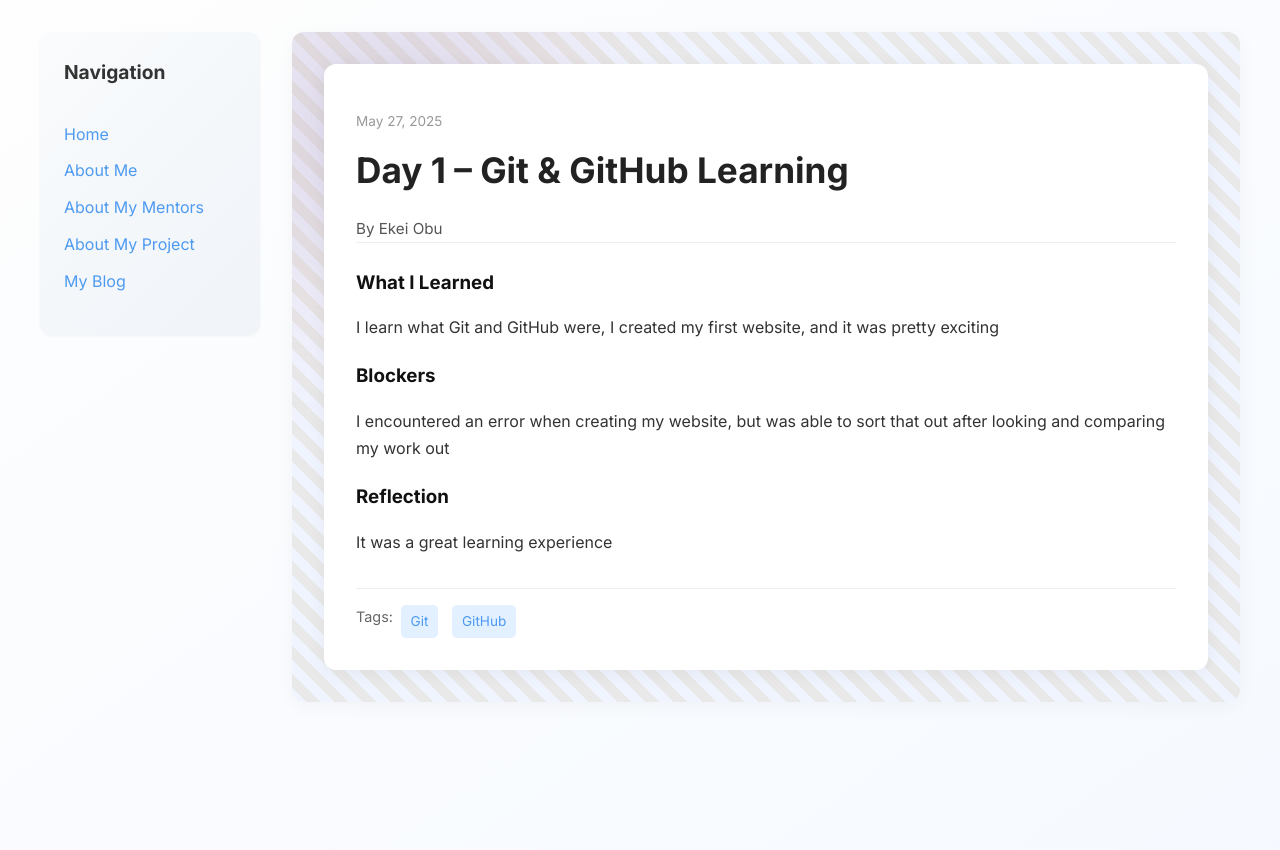
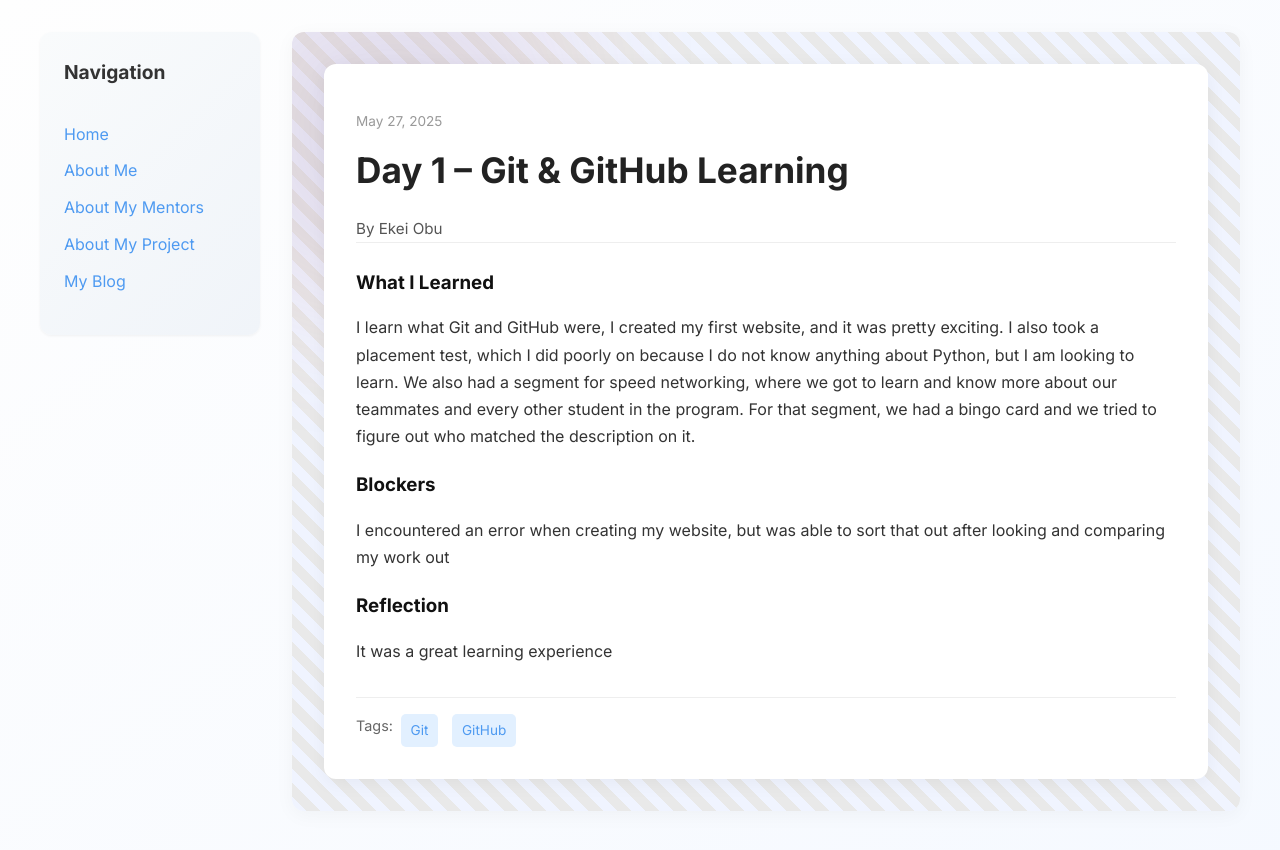
Before and after one commit to ekeiobu/ekeiobu.github.io, a Jekyll site: the page built from _posts/2025-05-27-day-1.md, in a window 1280 px wide. Shown: the top 850 px of the page. Built offline with Jekyll 4.4.1, drawn with Linux system fonts in a browser that asks for light colours.

Commit message:
Update 2025-05-27-day-1.md

```diff
--- a/_posts/2025-05-27-day-1.md
+++ b/_posts/2025-05-27-day-1.md
@@ -7,7 +7,8 @@ permalink: /day1.html
 tags: ["Git", "GitHub"]
 
 what_i_learned: |
-  I learn what Git and GitHub were, I created my first website, and it was pretty exciting
+  I learn what Git and GitHub were, I created my first website, and it was pretty exciting. I also took a placement test, which I did poorly on because I do not know anything about Python, but I am looking to learn.
+  We also had a segment for speed networking, where we got to learn and know more about our teammates and every other student in the program. For that segment, we had a bingo card and we tried to figure out who matched the description on it.
 
 
 blockers: |
```
